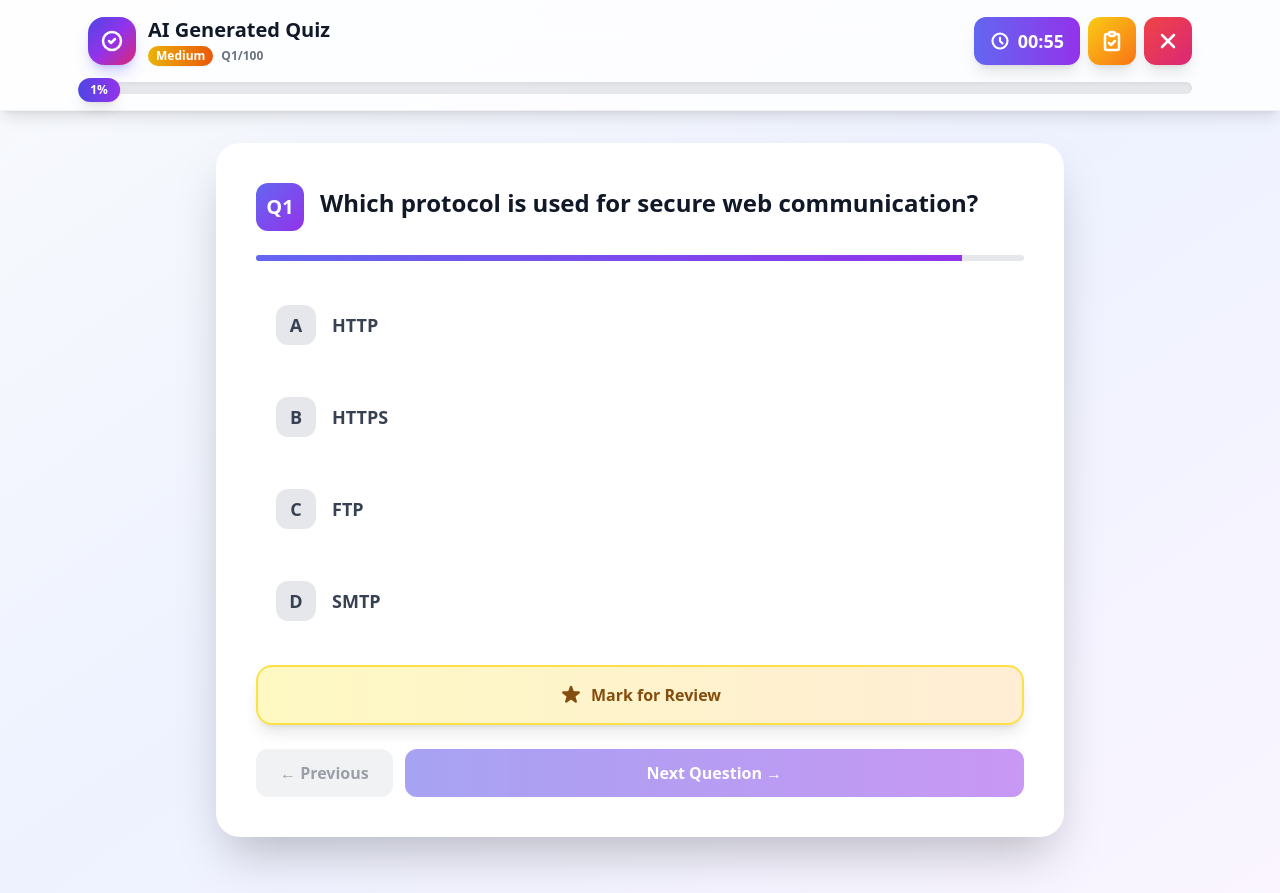
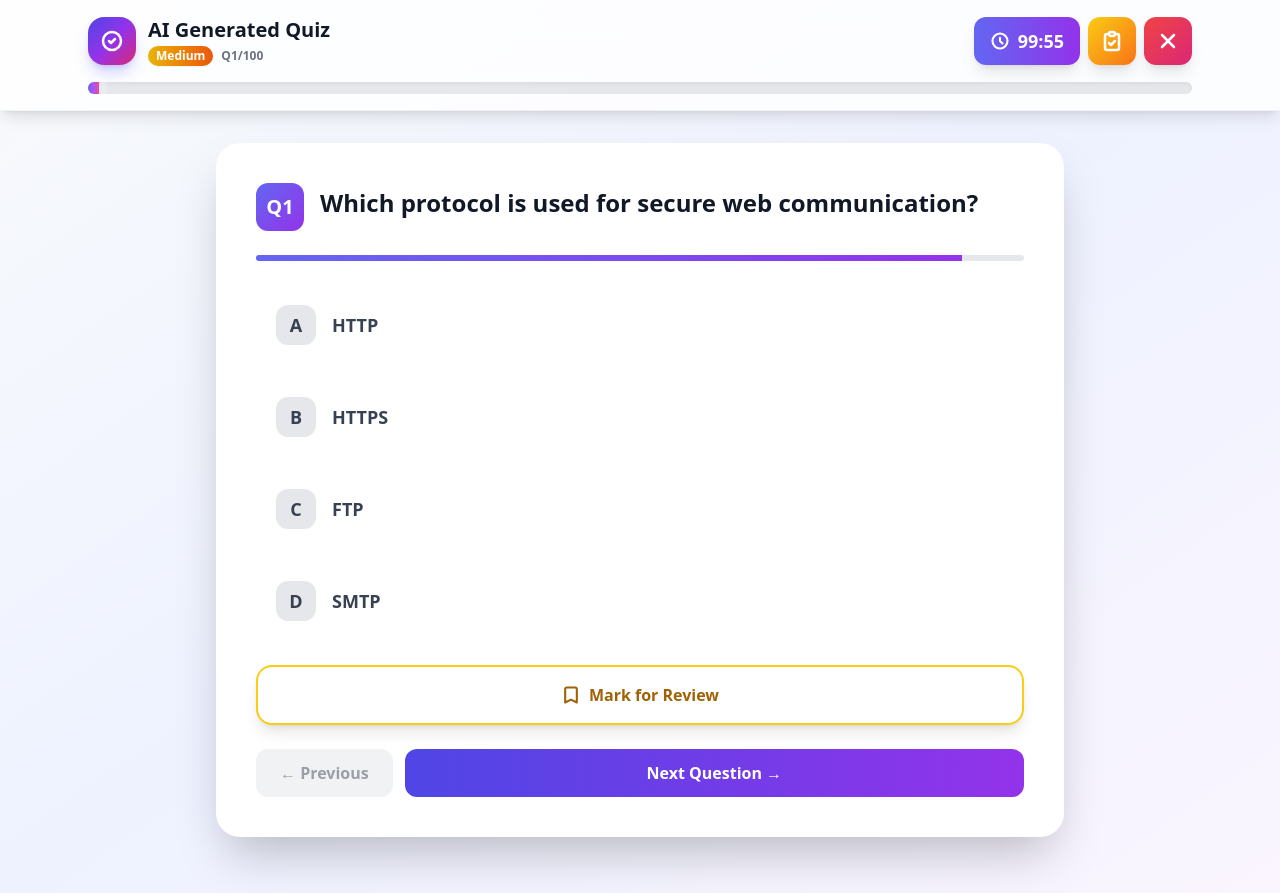
Before and after one commit to Tanaya-2007/AI-Powered-MCQ-app, a React (Vite) app: page /quiz-session in a window 1280 px wide. Built offline with nearby package versions, Linux system fonts and the light colour scheme.

Commit message:
Fixed percentage and Review buttons

```diff
--- a/src/pages/QuizSession.jsx
+++ b/src/pages/QuizSession.jsx
@@ -4,7 +4,6 @@ import { useNavigate } from 'react-router-dom';
 function QuizSession() {
   const navigate = useNavigate();
 
-  // Mock quiz data - Replace with actual data from props/API later
   const quizData = {
     title: "AI Generated Quiz",
     difficulty: "medium",
@@ -34,7 +33,7 @@ function QuizSession() {
         correctAnswer: 1,
         explanation: "RAM (Random Access Memory) is used for temporary storage of data that the CPU needs quick access to while running programs."
       },
-      // Add more questions as needed
+
     ]
   };
   // States
@@ -43,6 +42,7 @@ function QuizSession() {
   const [isAnswered, setIsAnswered] = useState(false);
   const [showExplanation, setShowExplanation] = useState(false);
   const [timeLeft, setTimeLeft] = useState(quizData.timePerQuestion);
+  const [totalTimeElapsed, setTotalTimeElapsed] = useState(0);
   const [answers, setAnswers] = useState(Array(quizData.totalQuestions).fill(null));
   const [markedForReview, setMarkedForReview] = useState(Array(quizData.totalQuestions).fill(false));
   const [showExitConfirm, setShowExitConfirm] = useState(false);
@@ -56,16 +56,21 @@ function QuizSession() {
   const answeredCount = answers.filter(a => a !== null).length;
   const unansweredCount = quizData.totalQuestions - answeredCount;
   const markedCount = markedForReview.filter(m => m).length;
+  const totalQuizTime = quizData.totalQuestions * quizData.timePerQuestion;
+  const remainingTime = totalQuizTime - totalTimeElapsed;
 
   // Timer countdown
   useEffect(() => {
-    if (quizData.timerEnabled && timeLeft > 0 && !isAnswered && !quizComplete) { // UPDATED
-      const timer = setTimeout(() => setTimeLeft(timeLeft - 1), 1000);
+    if (quizData.timerEnabled && timeLeft > 0 && !quizComplete) {
+      const timer = setTimeout(() => {
+        setTimeLeft(timeLeft - 1);
+        setTotalTimeElapsed(totalTimeElapsed + 1);
+      }, 1000);
       return () => clearTimeout(timer);
-    } else if (quizData.timerEnabled && timeLeft === 0 && !isAnswered) { // UPDATED
+    } else if (quizData.timerEnabled && timeLeft === 0 && !quizComplete) {
       handleNextQuestion();
     }
-  }, [timeLeft, isAnswered, quizComplete]);
+  }, [timeLeft, quizComplete, totalTimeElapsed]);
 
   // Keyboard shortcuts (A, B, C, D)
   useEffect(() => {
@@ -576,7 +581,7 @@ return (
             {/* Timer */}
           {quizData.timerEnabled && (
               <div className={`px-2 sm:px-4 py-2 sm:py-2.5 rounded-lg sm:rounded-xl font-bold shadow-lg transition-all ${
-                timeLeft <= 10
+                remainingTime <= 60
                   ? 'bg-gradient-to-r from-red-500 to-pink-600 text-white animate-pulse scale-105'
                   : 'bg-gradient-to-r from-indigo-500 to-purple-600 text-white'
               }`}>
@@ -584,7 +589,7 @@ return (
                   <svg className="w-4 h-4 sm:w-5 sm:h-5" fill="none" stroke="currentColor" viewBox="0 0 24 24">
                     <path strokeLinecap="round" strokeLinejoin="round" strokeWidth={2.5} d="M12 8v4l3 3m6-3a9 9 0 11-18 0 9 9 0 0118 0z" />
                   </svg>
-                  <span className="text-sm sm:text-lg">{formatTime(timeLeft)}</span>
+                  <span className="text-sm sm:text-lg">{formatTime(remainingTime)}</span>
                 </div>
               </div>
             )}
@@ -616,7 +621,6 @@ return (
           </div>
         </div>
 
-        {/* Progress Bar with Floating Badge */}
         <div className="relative">
           <div className="w-full h-2.5 sm:h-3 bg-gray-200 rounded-full overflow-hidden shadow-inner">
             <div
@@ -625,13 +629,6 @@ return (
             >
               <div className="absolute inset-0 bg-gradient-to-r from-white/0 via-white/30 to-white/0 animate-shimmer"></div>
             </div>
-          </div>
-          {/* Floating Progress Badge */}
-          <div
-            className="absolute -top-1 bg-gradient-to-r from-indigo-600 to-purple-600 text-white px-2 sm:px-3 py-0.5 sm:py-1 rounded-full text-xs font-black shadow-lg transition-all duration-700"
-            style={{ left: `${progress}%`, transform: 'translateX(-50%)' }}
-          >
-            {Math.round(progress)}%
           </div>
         </div>
       </div>
@@ -752,13 +749,13 @@ return (
         className={`w-full py-4 mb-6 font-bold rounded-2xl transition-all flex items-center justify-center gap-2 shadow-lg hover:shadow-xl transform hover:scale-102 ${
           markedForReview[currentQuestion]
             ? 'bg-gradient-to-r from-yellow-500 to-orange-500 text-white'
-              : 'bg-gradient-to-r from-yellow-100 to-orange-100 text-yellow-800 border-2 border-yellow-300'
+            : 'bg-white border-2 border-yellow-400 text-yellow-700 hover:bg-yellow-50'
         }`}
       >
-          <svg className="w-6 h-6" fill="currentColor" viewBox="0 0 20 20">
-            <path d="M9.049 2.927c.3-.921 1.603-.921 1.902 0l1.07 3.292a1 1 0 00.95.69h3.462c.969 0 1.371 1.24.588 1.81l-2.8 2.034a1 1 0 00-.364 1.118l1.07 3.292c.3.921-.755 1.688-1.54 1.118l-2.8-2.034a1 1 0 00-1.175 0l-2.8 2.034c-.784.57-1.838-.197-1.539-1.118l1.07-3.292a1 1 0 00-.364-1.118L2.98 8.72c-.783-.57-.38-1.81.588-1.81h3.461a1 1 0 00.951-.69l1.07-3.292z" />
+        <svg className="w-5 h-5" fill="none" stroke="currentColor" viewBox="0 0 24 24">
+          <path strokeLinecap="round" strokeLinejoin="round" strokeWidth={2.5} d="M5 5a2 2 0 012-2h10a2 2 0 012 2v16l-7-3.5L5 21V5z" />
         </svg>
-          {markedForReview[currentQuestion] ? '⭐ Marked for Review' : 'Mark for Review'}
+        {markedForReview[currentQuestion] ? 'Marked for Review' : 'Mark for Review'}
 </button>
 
         {/* Explanation Toggle - ONLY AFTER ANSWERING */}
@@ -807,8 +804,7 @@ return (
       {currentQuestion < quizData.totalQuestions - 1 ? (
         <button
           onClick={handleNextQuestion}
-              disabled={!isAnswered} // NEW: Disabled until answered
-              className="flex-1 py-3 bg-gradient-to-r from-indigo-600 to-purple-600 text-white font-bold rounded-xl hover:shadow-xl disabled:opacity-50 disabled:cursor-not-allowed transition-all"
+          className="flex-1 py-3 bg-gradient-to-r from-indigo-600 to-purple-600 text-white font-bold rounded-xl hover:shadow-xl transition-all"
         >
           Next Question →
         </button>
```
Lines whose indentation alone changed are shown as unchanged.
